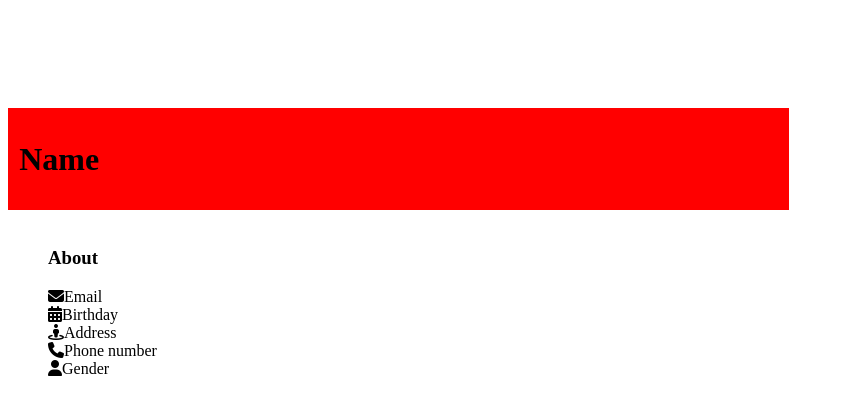
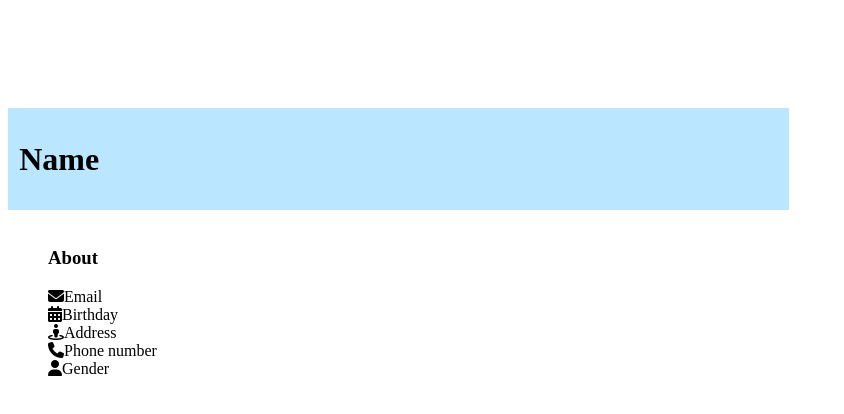
Before and after one commit to kgaogelothorn/Idcard, an Angular app: page / in a window 1280 px wide. Shown: the top 414 px of the page, without its empty margins (0-844 px from the left). Built offline with nearby package versions, Linux system fonts and the light colour scheme.

Commit message:
refactor(css):changed container background

```diff
--- a/src/app/app.component.scss
+++ b/src/app/app.component.scss
@@ -14,7 +14,10 @@ h3 {
 }
 .container {
     padding: .70rem;
-    background: red;
+    background: #00a4ff45;
     height: 80px;
     width: 60%;
 }
+.container-info {
+    display: grid;
+}
```
